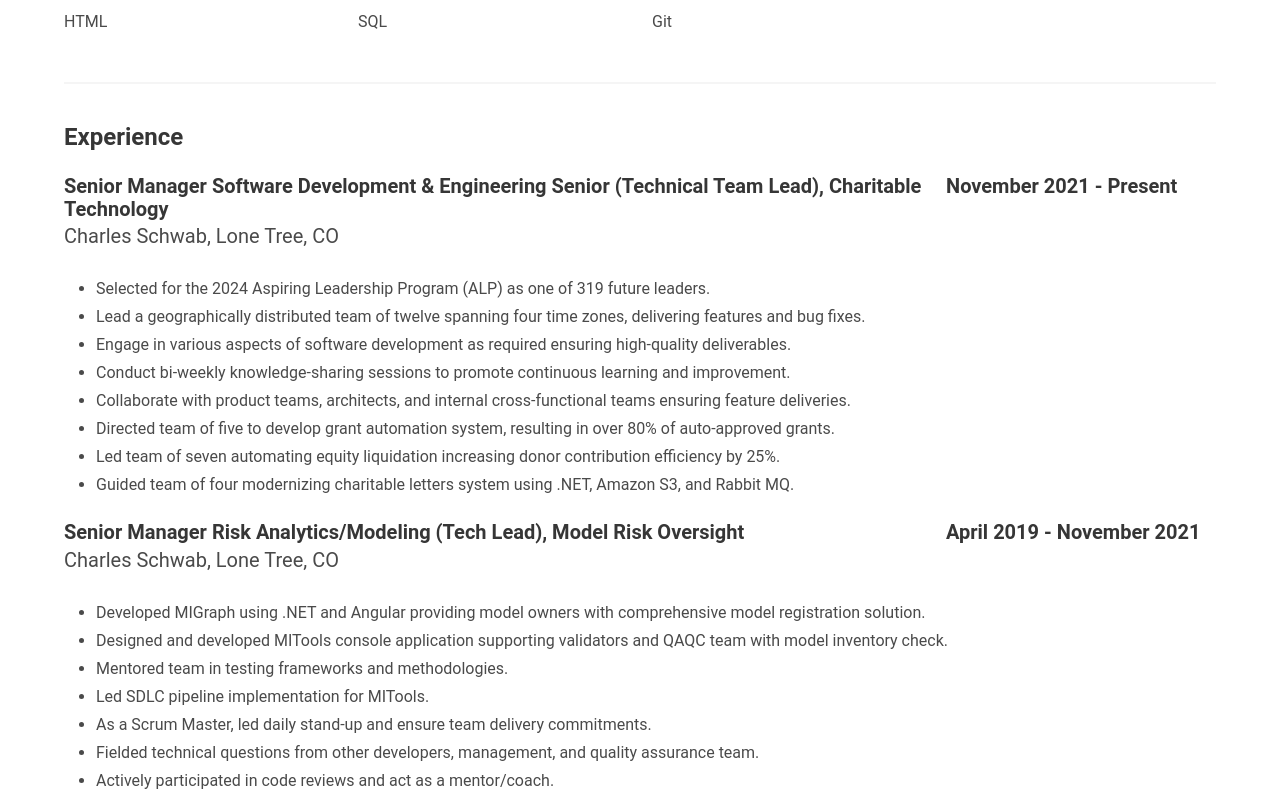
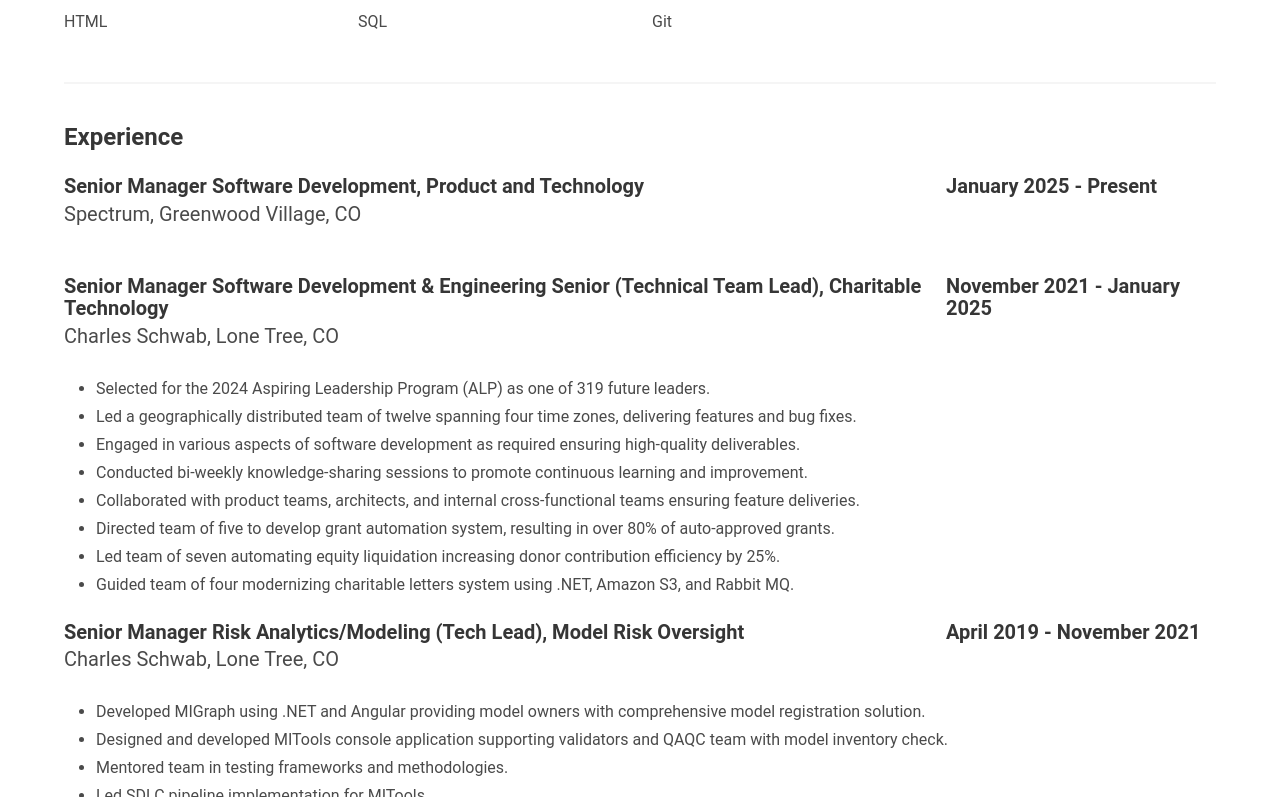
Before and after one commit to hendrang/hendrang, an Angular app: page /resume in a window 1280 px wide. Shown: the part 654-1451 px from the top of the page. Built offline with nearby package versions, Linux system fonts and the light colour scheme.

Commit message:
Resume with new job title

```diff
--- a/src/app/components/resume/resume.component.html
+++ b/src/app/components/resume/resume.component.html
@@ -78,6 +78,24 @@
         <div class="columns">
           <div class="column is-9 ">
             <div class="title is-size-5">
+              Senior Manager Software Development, Product and Technology
+                </div>
+            <div class="subtitle is-size-5">
+              Spectrum, Greenwood Village, CO
+                </div>
+          </div>
+          <div class="column is-3 title is-size-5">
+            January 2025 - Present
+            </div>
+        </div>
+        <div class="content">
+
+        </div>
+      </div>
+      <div class="container pt-5">
+        <div class="columns">
+          <div class="column is-9 ">
+            <div class="title is-size-5">
               Senior Manager Software Development & Engineering Senior (Technical Team Lead), Charitable Technology
                 </div>
             <div class="subtitle is-size-5">
@@ -85,16 +103,16 @@
                 </div>
           </div>
           <div class="column is-3 title is-size-5">
-            November 2021 - Present
+            November 2021 - January 2025
             </div>
         </div>
         <div class="content">
           <ul>
             <li>Selected for the 2024 Aspiring Leadership Program (ALP) as one of 319 future leaders.</li>
-            <li>Lead a geographically distributed team of twelve spanning four time zones, delivering features and bug fixes.</li>
-            <li>Engage in various aspects of software development as required ensuring high-quality deliverables.</li>
-            <li>Conduct bi-weekly knowledge-sharing sessions to promote continuous learning and improvement.</li>
-            <li>Collaborate with product teams, architects, and internal cross-functional teams ensuring feature deliveries.</li>
+            <li>Led a geographically distributed team of twelve spanning four time zones, delivering features and bug fixes.</li>
+            <li>Engaged in various aspects of software development as required ensuring high-quality deliverables.</li>
+            <li>Conducted bi-weekly knowledge-sharing sessions to promote continuous learning and improvement.</li>
+            <li>Collaborated with product teams, architects, and internal cross-functional teams ensuring feature deliveries.</li>
             <li>Directed team of five to develop grant automation system, resulting in over 80% of auto-approved grants.</li>
             <li>Led team of seven automating equity liquidation increasing donor contribution efficiency by 25%.</li>
             <li>Guided team of four modernizing charitable letters system using .NET, Amazon S3, and Rabbit MQ.</li>
```
